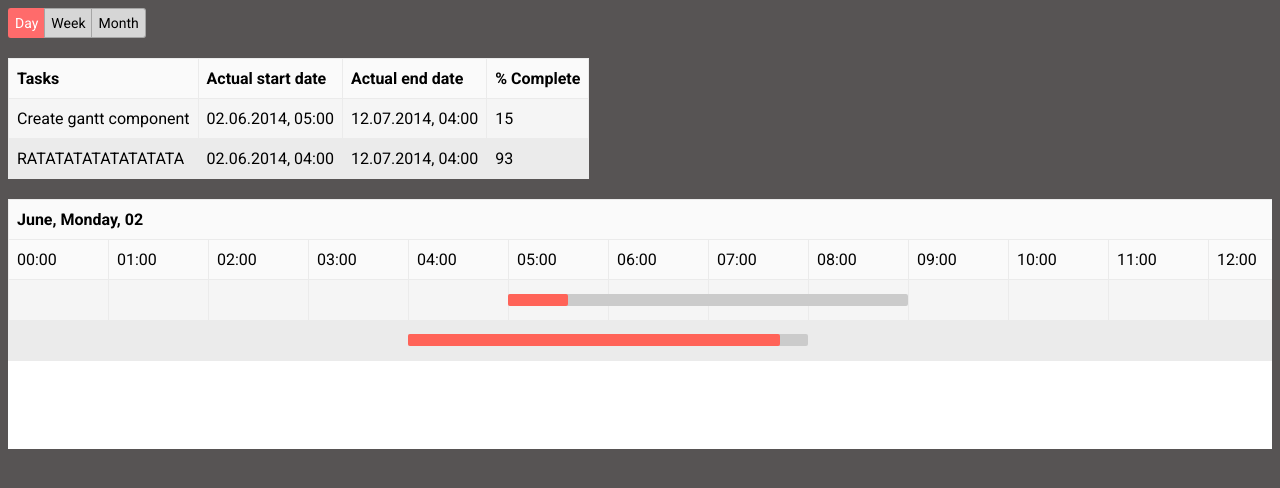
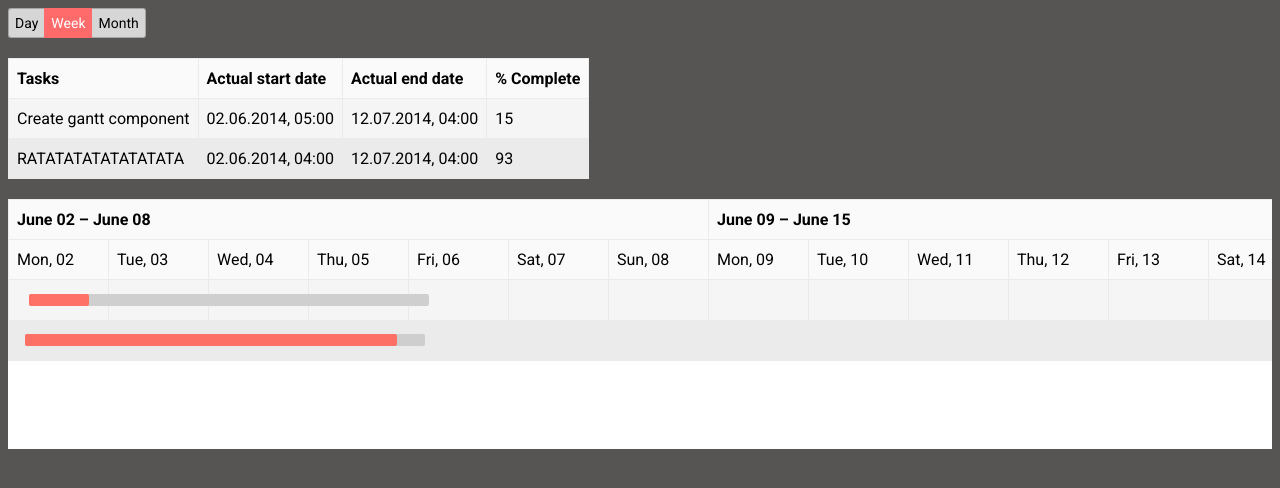
Before and after one commit to Overfirst/angular-gantt, an Angular app: page / in a window 1280 px wide. Shown: the top 488 px of the page. Built offline with nearby package versions, Linux system fonts and the light colour scheme.

Commit message:
Эффект при наведении на таск на таймлайне

```diff
--- a/src/app/shared/components/gantt/gantt-periods/gantt-periods.component.ts
+++ b/src/app/shared/components/gantt/gantt-periods/gantt-periods.component.ts
@@ -23,6 +23,6 @@ export class GanttPeriodsComponent implements OnInit {
   @Output() public periodChange = new EventEmitter<GanttPeriod>();
 
   public ngOnInit(): void {
-    this.period = 'Day';
+    this.period = 'Week';
   }
 }
--- a/src/app/shared/components/gantt/gantt-task-progress/gantt-task-progress.component.scss
+++ b/src/app/shared/components/gantt/gantt-task-progress/gantt-task-progress.component.scss
@@ -4,6 +4,8 @@
   top: 0;
   left: 0;
   background-color: #cbcbcb;
+  transition: all 0.15s;
+  opacity: 0.9;
 
   .task-progress {
     width: 50%;
@@ -13,4 +15,9 @@
   &, .task-progress {
     border-radius: 2px;
   }
+
+  &:hover {
+    transform: scale(1.025);
+    opacity: 1;
+  }
 }
```
